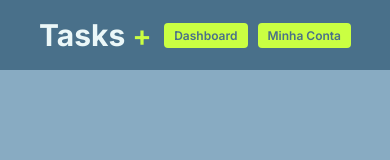
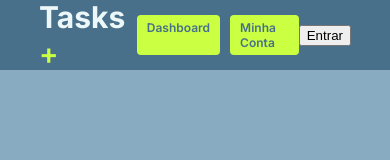
Before and after one commit to rodolphoreis/tasks, a Next.js app: page / in a window 390 px wide. Shown: the top 160 px of the page. Built offline with nearby package versions, Linux system fonts and the light colour scheme; no server answers.

Commit message:
feat: add next auth

```diff
--- a/app/layout.tsx
+++ b/app/layout.tsx
@@ -3,20 +3,18 @@ import { Inter } from "next/font/google";
 import "../src/styles/globals.css";
 import NavBar from "@/src/components/navBar";
 import ClientSessionProvider from "@/src/components/ClientSessionProvider";
+
 const inter = Inter({ subsets: ["latin"] });
 
 export const metadata: Metadata = {
   title: "Tasks",
-
   description: "Generated by create next app",
 };
 
 export default function RootLayout({
   children,
-  session,
 }: {
   children: React.ReactNode;
-  session: any;
 }) {
   return (
     <html lang="en">
@@ -24,7 +22,7 @@ export default function RootLayout({
         <link rel="icon" href="/favicon.png" />
       </head>
       <body className={inter.className}>
-        <ClientSessionProvider session={session}>
+        <ClientSessionProvider>
           <NavBar />
           {children}
         </ClientSessionProvider>
--- a/src/components/ClientSessionProvider.tsx
+++ b/src/components/ClientSessionProvider.tsx
@@ -3,14 +3,8 @@
 import { SessionProvider } from "next-auth/react";
 import { ReactNode } from "react";
 
-const ClientSessionProvider = ({
-  children,
-  session,
-}: {
-  children: ReactNode;
-  session: any;
-}) => {
-  return <SessionProvider session={session}>{children}</SessionProvider>;
+const ClientSessionProvider = ({ children }: { children: ReactNode }) => {
+  return <SessionProvider>{children}</SessionProvider>;
 };
 
 export default ClientSessionProvider;
--- /dev/null
+++ b/src/components/loginBtn/LoginBtn.module.css
@@ -0,0 +1,25 @@
+.button {
+  background: #caff42;
+  color: #49708a;
+  border: none;
+  padding: 10px 20px;
+  font-size: 15px;
+  font-weight: 800;
+  cursor: pointer;
+  border-radius: 4px;
+  transition: all 0.5s;
+  text-decoration: none;
+}
+@media screen and (max-width: 768px) {
+  .button {
+    font-size: 12px;
+    font-weight: 600;
+    padding: 5px 10px;
+  }
+}
+
+.button:hover {
+  border: 1px solid #ebf7f8;
+  background: none;
+  color: #caff42;
+}
--- a/src/components/navBar/index.tsx
+++ b/src/components/navBar/index.tsx
@@ -1,7 +1,12 @@
+"use client";
+
+import { useSession, signIn, signOut } from "next-auth/react";
 import Link from "next/link";
 import styles from "./nav.module.css";
 
 const NavBar = () => {
+  const { data: session, status } = useSession();
+
   return (
     <header className={styles.container}>
       <div className={styles.section}>
@@ -18,6 +23,13 @@ const NavBar = () => {
             Minha Conta
           </Link>
         </div>
+        {status === "loading" ? (
+          <></>
+        ) : session ? (
+          <button onClick={() => signOut()}>Olá {session?.user?.name}</button>
+        ) : (
+          <button onClick={() => signIn("google")}>Entrar</button>
+        )}
       </div>
     </header>
   );
```
Also changed, not shown: app/_app.tsx (added, +16 -0 lines), app/login/page.tsx (+3 -7 lines), src/components/loginBtn/LoginBtn.tsx (added, +22 -0 lines).
